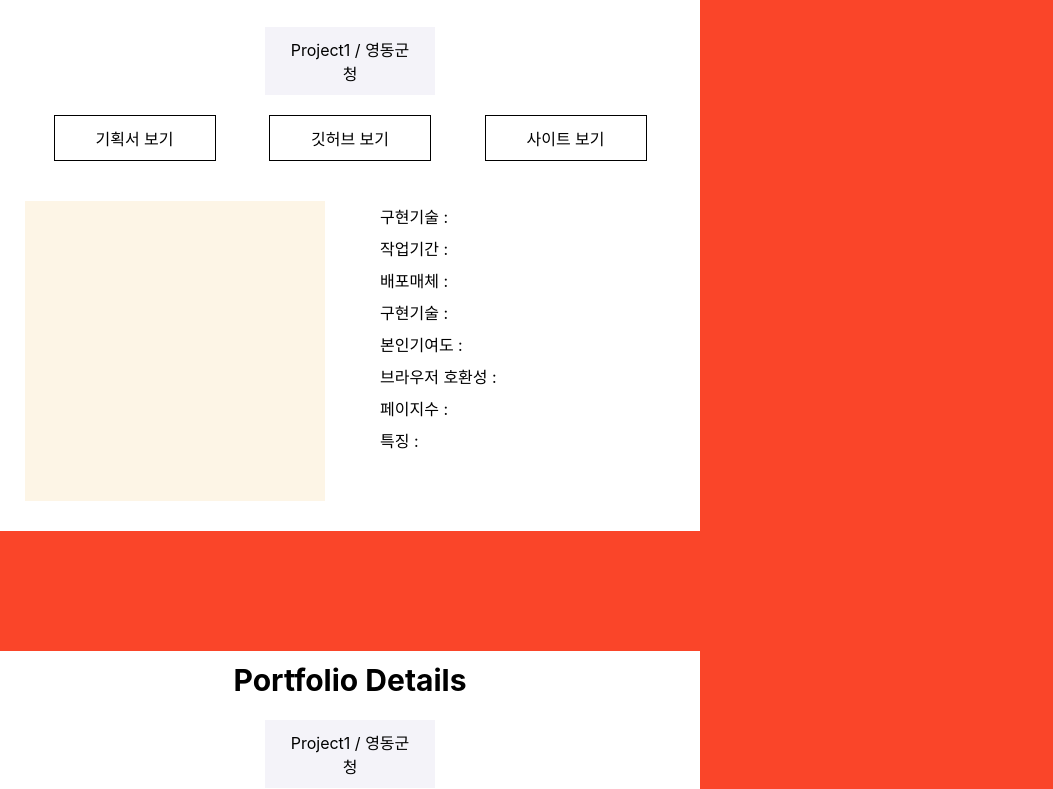
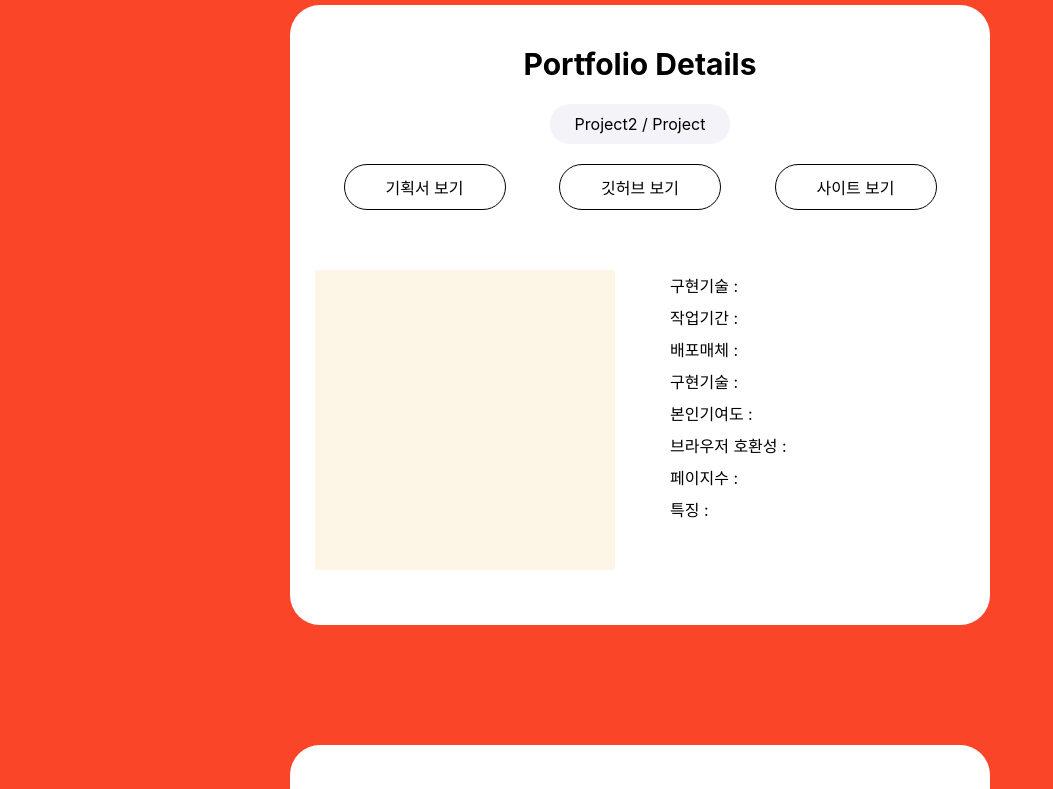
Before and after one commit to parkcheonju/parcheonju_portfolio, a React (Create React App) app: page / in a window 1280 px wide. Shown: the part 3007-3796 px from the top of the page, without its empty margins (0-1053 px from the left). Built offline with nearby package versions, Linux system fonts and the light colour scheme; a web font is replaced by a local one.

Commit message:
card modify commit

```diff
--- a/src/components/Sections/Section3_test.js
+++ b/src/components/Sections/Section3_test.js
@@ -55,7 +55,7 @@ export default function Section3() {
                   <div className="Section3_card-top">
                     <h4>Portfolio Details</h4>
                     <div className="Section3_card-title">
-                      <div className="Section3_title-name">Project1 / 영동군청</div>
+                      <div className="Section3_title-name">Project2 / Project</div>
                     </div>
                     <div className="Section3_card-info">
                       <div className="section3_info-site">기획서 보기</div>
@@ -91,7 +91,7 @@ export default function Section3() {
                   <div className="Section3_card-top">
                     <h4>Portfolio Details</h4>
                     <div className="Section3_card-title">
-                      <div className="Section3_title-name">Project1 / 영동군청</div>
+                      <div className="Section3_title-name">Project3 / Project</div>
                     </div>
                     <div className="Section3_card-info">
                       <div className="section3_info-site">기획서 보기</div>
@@ -127,7 +127,7 @@ export default function Section3() {
                   <div className="Section3_card-top">
                     <h4>Portfolio Details</h4>
                     <div className="Section3_card-title">
-                      <div className="Section3_title-name">Project1 / 영동군청</div>
+                      <div className="Section3_title-name">Project4 / Project</div>
                     </div>
                     <div className="Section3_card-info">
                       <div className="section3_info-site">기획서 보기</div>
--- a/src/components/css/Section3.css
+++ b/src/components/css/Section3.css
@@ -1,4 +1,4 @@
-.Section3{
+.Section3 {
   background-color: #fa4529;
 }
 .Section3_inner {
@@ -6,23 +6,23 @@
   height: 100%;
   margin: 0 auto;
 }
-.Section3_container{
-  height: 690px;
+.Section3_container {
+  height: 100%;
   padding-bottom: 160px;
 }
-.Section3_top{
+.Section3_top {
   width: 100%;
   height: 80px;
   display: flex;
   justify-content: space-between;
   align-items: center;
 }
-.Section3_top-title{
+.Section3_top-title {
   font-size: 3.5rem;
   font-weight: 600;
   line-height: 1.1;
 }
-.Section3_top-list{
+.Section3_top-list {
   display: flex;
 }
 .Section3_top-list img {
@@ -30,15 +30,84 @@
   width: 30px;
   height: 24px;
 }
-.Section3_bottom{
+.Section3_bottom {
   margin-top: 100px;
 }
-.Section3_bottom-container{
-  height: 510px;
+.Section3_bottom-container {
   display: flex;
   justify-content: space-between;
+  flex-wrap: wrap;
 }
-.Section3_bottom-card{
+.Section3_container-card{
+  padding: 60px 0;
+}
+.Section3_card-wrap {
+  width: 700px;
+  height: 100%;
+  background-color: white;
+}
+
+.Section3_card-top {
+  width: 100%;
+  text-align: center;
+}
+.Section3_card-top h4 {
+  font-size: 1.875rem;
+  font-weight: 700;
+  line-height: 1.3;
+  padding: 10px 0;
+}
+
+.Section3_card-title {
+  display: flex;
+  justify-content: space-around;
+  padding: 10px 0;
+}
+
+.Section3_title-name {
+  width: 130px;
+  padding: 10px 20px;
+  background-color: #F4F3F9;
+}
+
+.Section3_card-info {
+  padding: 10px 0;
+  display: flex;
+  justify-content: space-evenly;
+}
+.section3_info-site {
+  width: 120px;
+  padding: 10px 20px;
+  text-align : center;
+  border: 1px solid black;
+}
+
+.Section3_card-bottom {
+  width: 100%;
+  padding: 30px 0;
+  display: flex;
+}
+
+.Section3_card-left {
+  width: 100%;
+  display: flex;
+  justify-content: space-around;
+  background-color: red;
+}
+
+.Section3_card-img{
+  width: 300px;
+  height: 300px;
+  background-color: bisque;
+}
+.Section3_card-right {
+  width: 100%;
+  background-color: white;
+}
+.Section3_card-right ul{
+  padding: 30px 0 0 30px;
+}
+/* .Section3_bottom-card{
   width: 30%;
   height: 100%;
 }
@@ -62,6 +131,7 @@
   font-weight: 700;
   line-height: 1.3;
 }
+ */
 
 @media (min-width: 1580px) {
   .container-xxl {
--- a/src/components/css/Section3_test.css
+++ b/src/components/css/Section3_test.css
@@ -35,21 +35,23 @@
 }
 .Section3_bottom-container {
   display: flex;
-  justify-content: space-between;
   flex-wrap: wrap;
+  justify-content: space-around;
 }
 .Section3_container-card{
   padding: 60px 0;
 }
 .Section3_card-wrap {
   width: 700px;
-  height: 100%;
+  height: 620px;
+  border-radius: 30px;
   background-color: white;
 }
 
 .Section3_card-top {
   width: 100%;
   text-align: center;
+  padding-top: 30px;
 }
 .Section3_card-top h4 {
   font-size: 1.875rem;
@@ -65,13 +67,14 @@
 }
 
 .Section3_title-name {
-  width: 130px;
+  width: 140px;
   padding: 10px 20px;
+  border-radius: 30px;
   background-color: #F4F3F9;
 }
 
 .Section3_card-info {
-  padding: 10px 0;
+  padding-top: 10px;
   display: flex;
   justify-content: space-evenly;
 }
@@ -79,12 +82,13 @@
   width: 120px;
   padding: 10px 20px;
   text-align : center;
+  border-radius: 30px;
   border: 1px solid black;
 }
 
 .Section3_card-bottom {
   width: 100%;
-  padding: 30px 0;
+  padding: 60px 0;
   display: flex;
 }
 
```
Also changed, not shown: src/components/Sections/Section3.js (+146 -15 lines).
